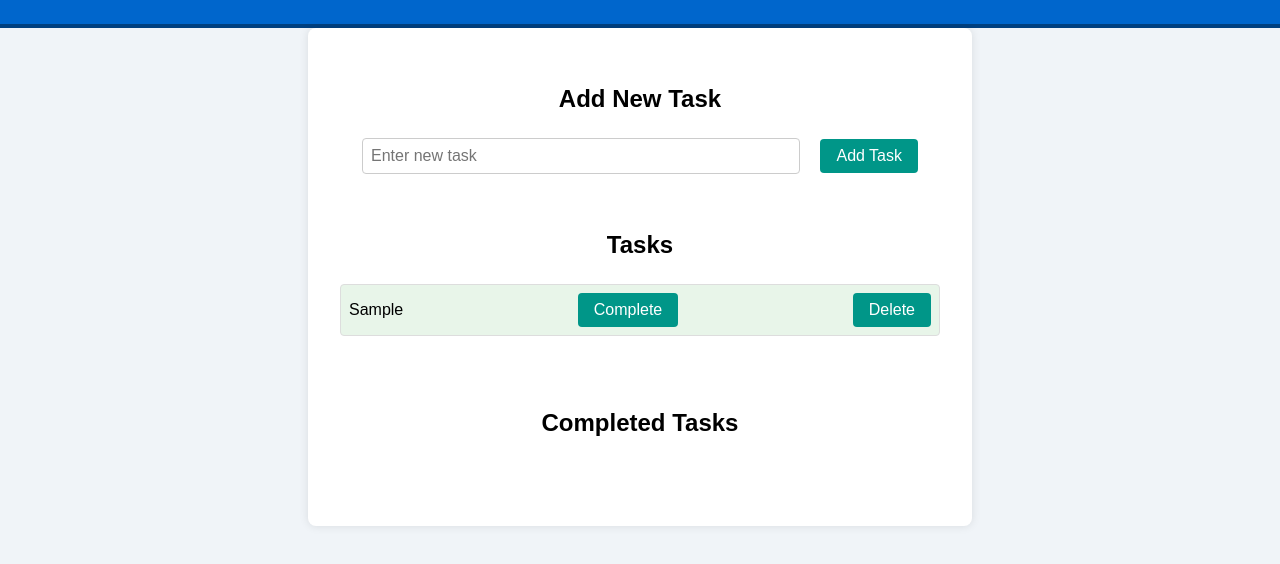
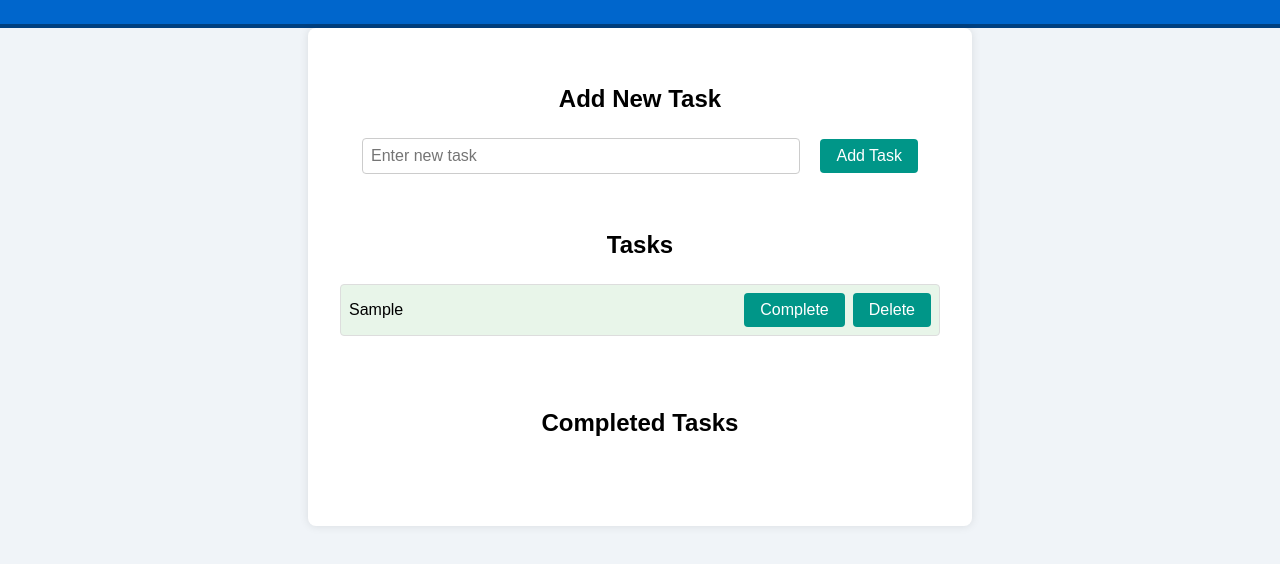
Before and after one commit to jadinsky03/Full_Stack_Mini_Project, a plain HTML site: page index.html in a window 1280 px wide. Both pictures are taken after typing "Sample" into the empty fields and a click on the button "Add Task". Shown: the part 188-752 px from the top of the page. Drawn offline with Linux system fonts and the light colour scheme; no server answers.

Commit message:
Right Button Alignment

```diff
--- a/script.js
+++ b/script.js
@@ -20,6 +20,9 @@ document.addEventListener('DOMContentLoaded', function() {
         const li = document.createElement('li');
         li.textContent = taskText;
 
+        const buttonsDiv = document.createElement('div');
+        buttonsDiv.classList.add('buttons');
+
         const completeBtn = document.createElement('button');
         completeBtn.textContent = 'Complete';
         completeBtn.addEventListener('click', () => completeTask(li));
@@ -28,8 +31,9 @@ document.addEventListener('DOMContentLoaded', function() {
         deleteBtn.textContent = 'Delete';
         deleteBtn.addEventListener('click', () => deleteTask(li));
 
-        li.appendChild(completeBtn);
-        li.appendChild(deleteBtn);
+        buttonsDiv.appendChild(completeBtn);
+        buttonsDiv.appendChild(deleteBtn);
+        li.appendChild(buttonsDiv);
 
         return li;
     }
--- a/style.css
+++ b/style.css
@@ -90,6 +90,6 @@ li button {
 
 li .buttons {
     display: flex;
-    flex-direction: column;
-    align-items: center;
+    flex-direction:row;
+    justify-content: end;
 }
```
